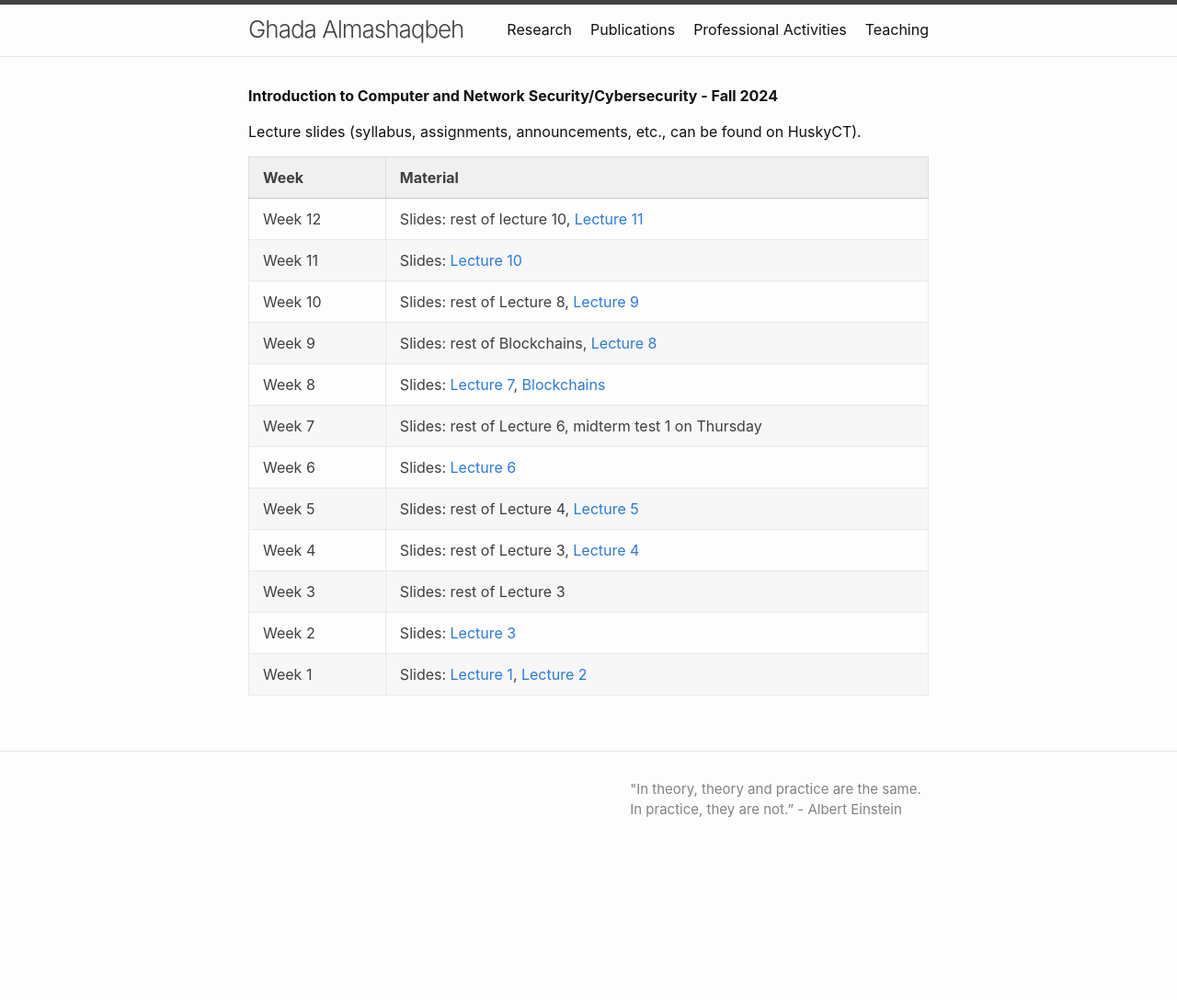
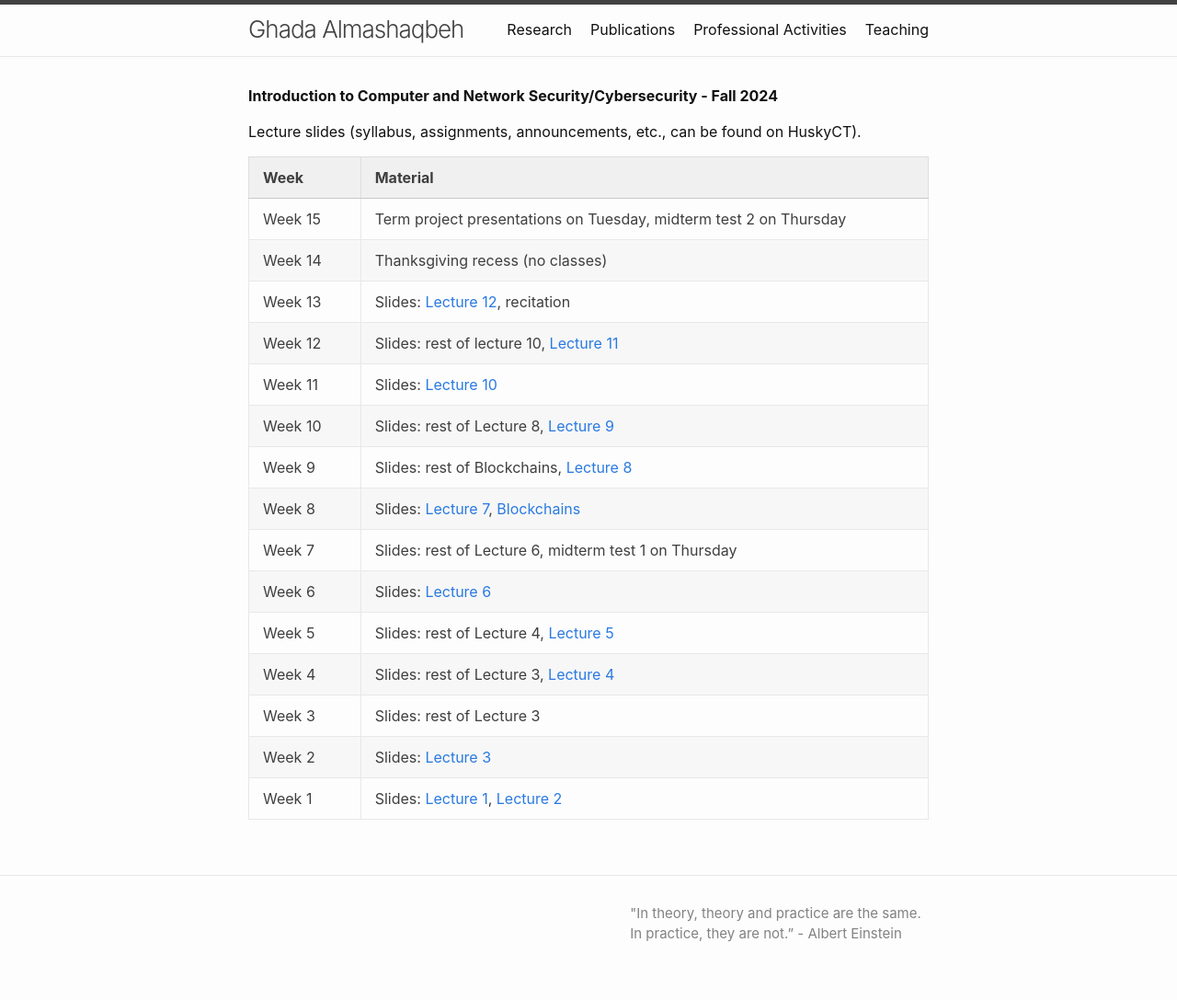
Before and after one commit to GhadaAlmashaqbeh/GhadaAlmashaqbeh.github.io, a Jekyll site: the page built from courses/cse3400-f2024/index.md, in a window 1280 px wide. Shown: the whole page at 92% size. Built offline with Jekyll 4.4.1, drawn with Linux system fonts in a browser that asks for light colours; before the commit the page ends 952 px from its top, so only the background shows below that.

Commit message:
add lec 12

```diff
--- a/courses/cse3400-f2024/index.md
+++ b/courses/cse3400-f2024/index.md
@@ -8,6 +8,9 @@ Lecture slides (syllabus, assignments, announcements, etc., can be found on Husk
 
 | Week&emsp;&emsp;| Material           |
 |----------|--------------------|
+| Week 15 | Term project presentations on Tuesday, midterm test 2 on Thursday|
+| Week 14 | Thanksgiving recess (no classes)|
+| Week 13 | Slides: [Lecture 12](./lecture12.pdf), recitation|
 | Week 12 | Slides: rest of lecture 10, [Lecture 11](./lecture11.pdf)|
 | Week 11 | Slides: [Lecture 10](./lecture10.pdf)|
 | Week 10 | Slides: rest of Lecture 8, [Lecture 9](./lecture9.pdf)|
```
Also changed, not shown: 5 other files.
